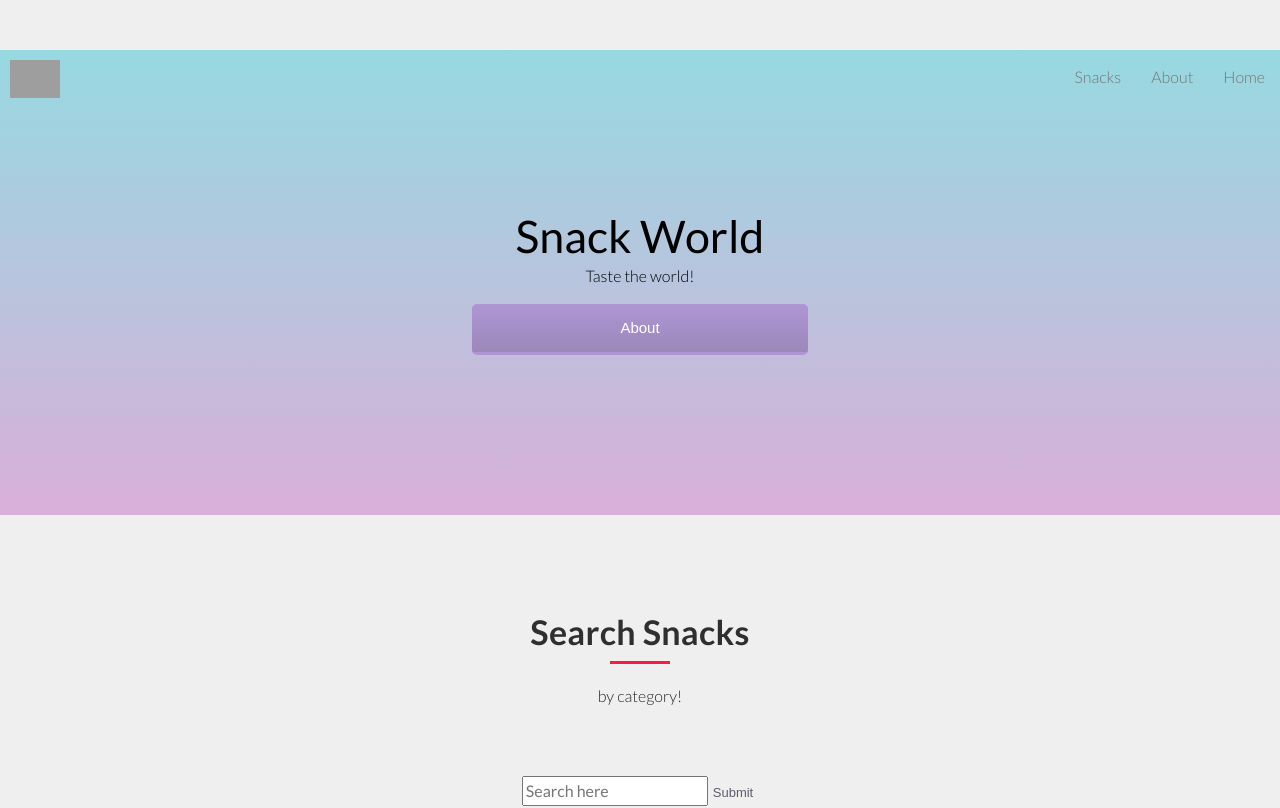
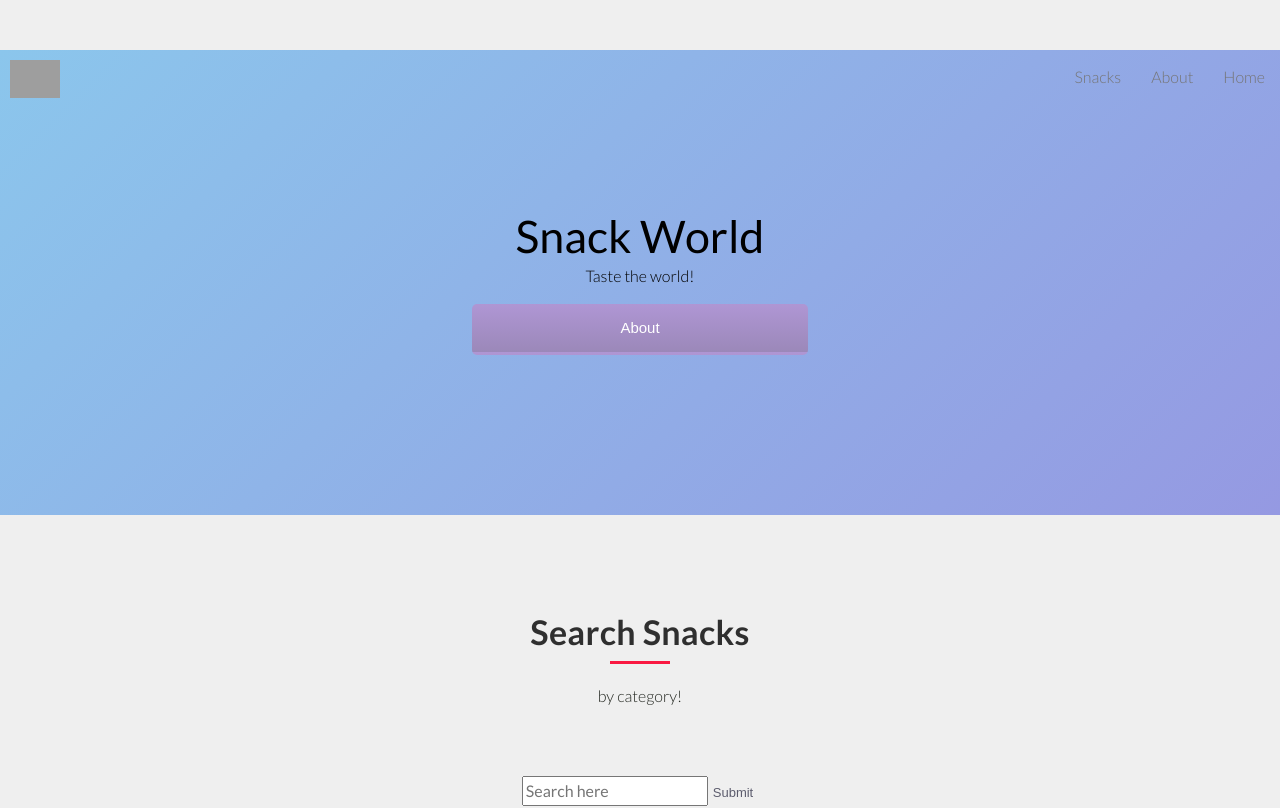
Before and after one commit to kathleendiep/snack-world-react, a React (Create React App) app: page /home in a window 1280 px wide. Shown: the top 808 px of the page. Built offline with nearby package versions, Linux system fonts and the light colour scheme; no server answers; grey boxes are pictures that could not be loaded.

Commit message:
added info

```diff
--- a/src/components/homePage/homePage.css
+++ b/src/components/homePage/homePage.css
@@ -3,7 +3,9 @@
 section{
     position: relative;
     padding: 6em;
-    background-image: linear-gradient(to top, #d9afd9 0%, #97d9e1 100%);
+    background-color: #8BC6EC;
+    background-image: linear-gradient(135deg, #8BC6EC 0%, #9599E2 100%);
+
     color: black;
     text-align: center;
     margin-bottom: 100px;
@@ -12,7 +14,8 @@ section{
     section{
       position: relative;
       padding: 10em;
-      background-image: linear-gradient(to top, #d9afd9 0%, #97d9e1 100%);
+      background-color: #8BC6EC;
+      background-image: linear-gradient(135deg, #8BC6EC 0%, #9599E2 100%);
       color: black;
       text-align: center;
       margin-bottom: 100px;
```
